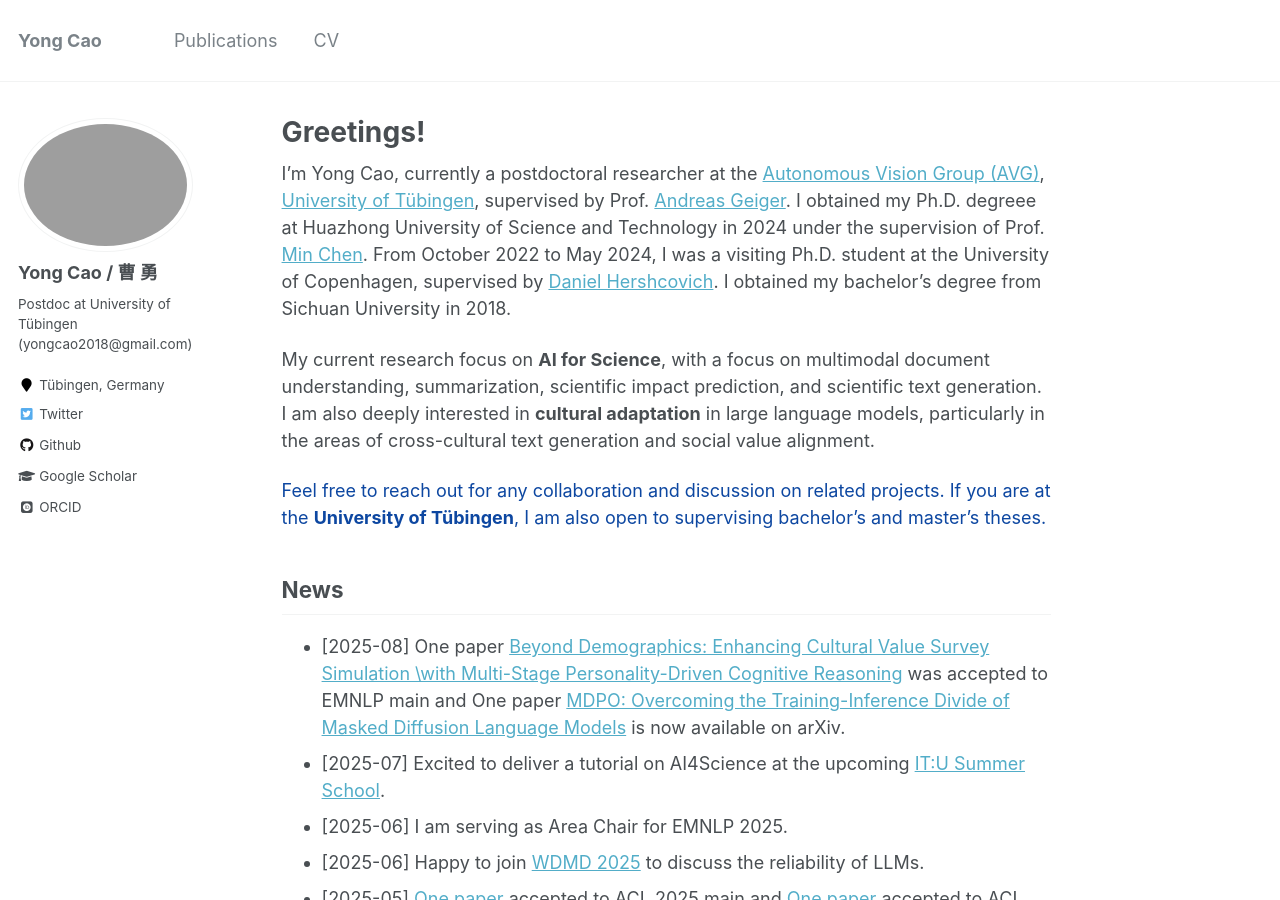
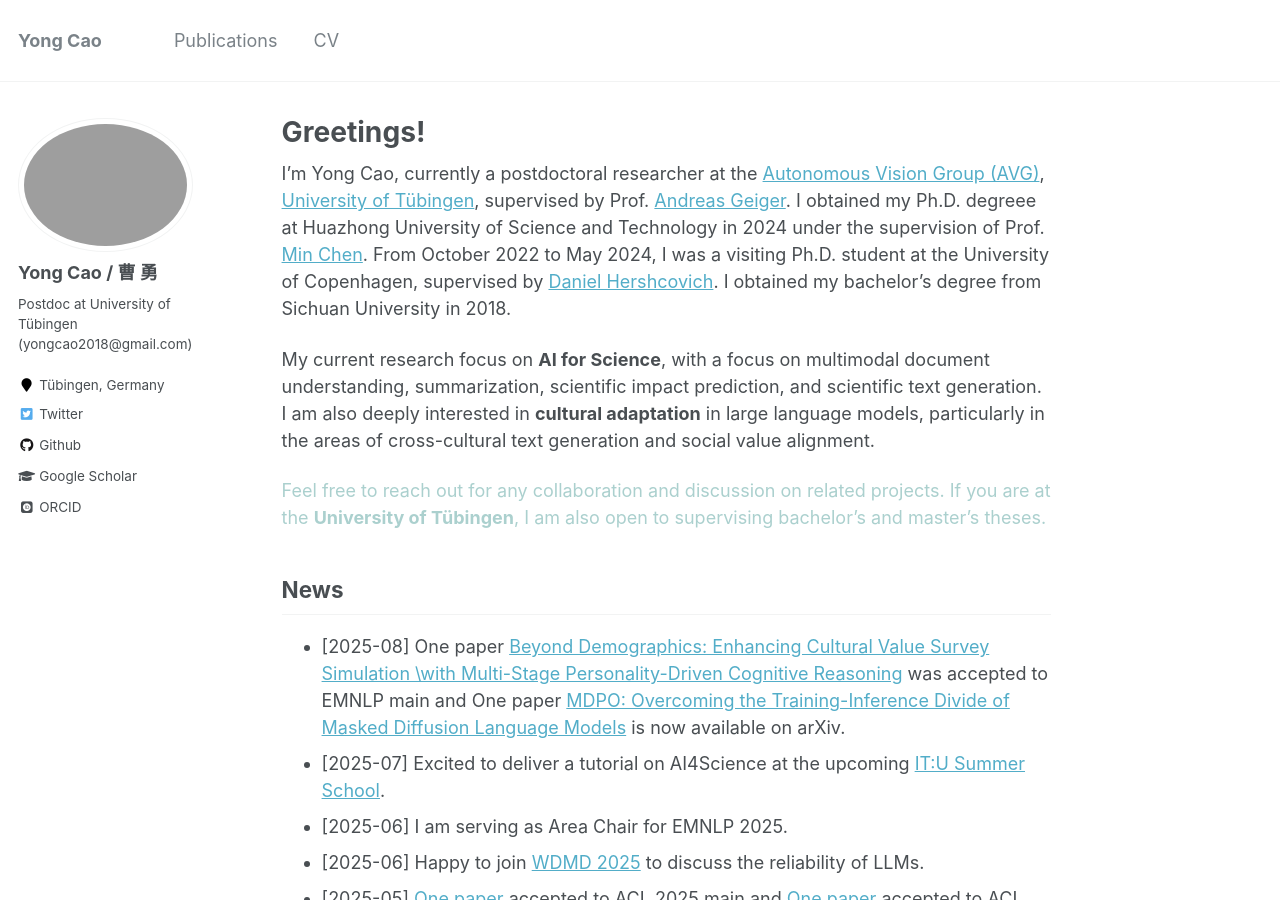
Before and after one commit to yongcaoplus/yongcaoplus.github.io, a Jekyll site: the page built from _pages/about.md, in a window 1280 px wide and 900 px high. Built offline with Jekyll 4.4.1, drawn with Linux system fonts in a browser that asks for light colours; some web fonts are replaced.

Commit message:
update EMNLP 2025

```diff
--- a/_pages/about.md
+++ b/_pages/about.md
@@ -12,7 +12,7 @@ I'm Yong Cao, currently a postdoctoral researcher at the [Autonomous Vision Grou
 My current research focus on <b>AI for Science</b>, with a focus on multimodal document understanding, summarization, scientific impact prediction, and scientific text generation. I am also deeply interested in <b>cultural adaptation</b> in large language models, particularly in the areas of cross-cultural text generation and social value alignment.
 
 
-<p style="color:#0d47a1;">
+<p style="color:#ABD0CE;">
 Feel free to reach out for any collaboration and discussion on related projects. If you are at the <b>University of Tübingen</b>, I am also open to supervising bachelor’s and master’s theses.
 </p>
 
```
